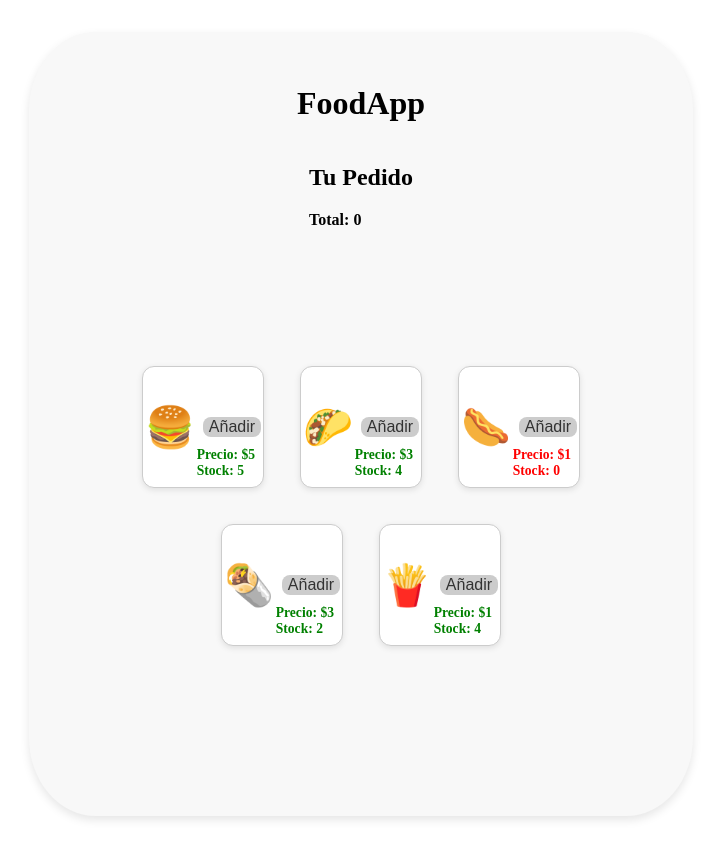
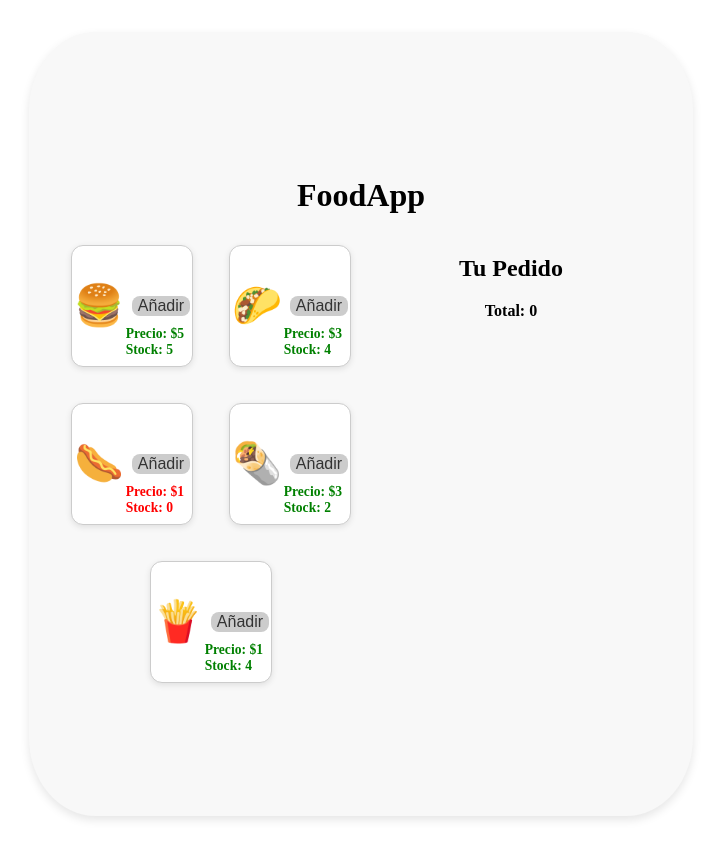
Before and after one commit to AgustinNegreira/DWYM---FoodApp, a React (Vite) app: page / in a window 1280 px wide. Shown: the whole page, without its empty margins (279-1002 px from the left). Built offline with nearby package versions, Linux system fonts and the light colour scheme; data requests are answered from the project's data file.

Commit message:
added css

```diff
--- a/src/components/App/App.css
+++ b/src/components/App/App.css
@@ -13,3 +13,12 @@
     overflow: hidden;
     padding: 2rem;
 }
+
+.content {
+    display: flex;
+    align-items: flex-start;
+  }
+
+  .content > * {
+    flex: 1;
+  }
--- a/src/components/App/App.jsx
+++ b/src/components/App/App.jsx
@@ -52,15 +52,17 @@ function App() {
         : food
     );
 
-    setData({ foods: updatedFoods, orders: updatedOrders})
+    setData({ foods: updatedFoods, orders: updatedOrders })
   }
 
 
   return (
     <div className="app-container">
       <h1>FoodApp</h1>
-      <Order orders={data.orders} removeOrder={removeFromCart}/>
-      <FoodList foodElements={data.foods} addFood={addToCart} />
+      <div className="content">
+        <FoodList foodElements={data.foods} addFood={addToCart} />
+        <Order orders={data.orders} removeOrder={removeFromCart} />
+      </div>
     </div>
   );
 }
--- a/src/components/Order/Order.css
+++ b/src/components/Order/Order.css
@@ -0,0 +1,3 @@
+.order {
+    text-align: center;
+}
--- a/src/components/Order/Order.jsx
+++ b/src/components/Order/Order.jsx
@@ -1,3 +1,4 @@
+import './Order.css';
 import OrderItemHolder from '../OrderItemHolder/OrderItemHolder';
 
 function Order({orders, removeOrder}) {
--- /dev/null
+++ b/src/components/OrderItem/OrderItem.css
@@ -0,0 +1,5 @@
+.remove-button {
+    background: none;
+    border-radius: 20%;
+    margin: 0% 5%;
+}
--- a/src/components/OrderItem/OrderItem.jsx
+++ b/src/components/OrderItem/OrderItem.jsx
@@ -1,3 +1,5 @@
+import './OrderItem.css';
+
 function OrderItem({ order, removeOrder}) {
     return (
       <li className="order-item">
```
